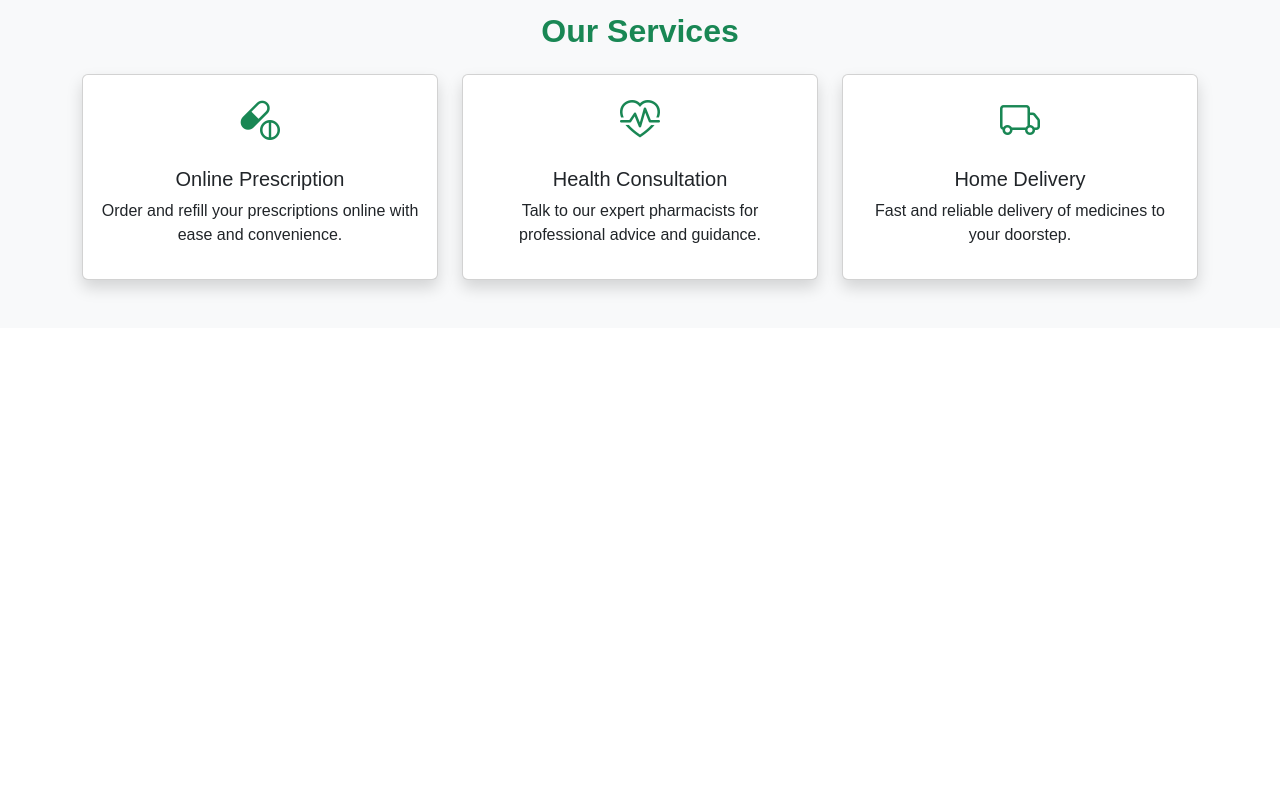
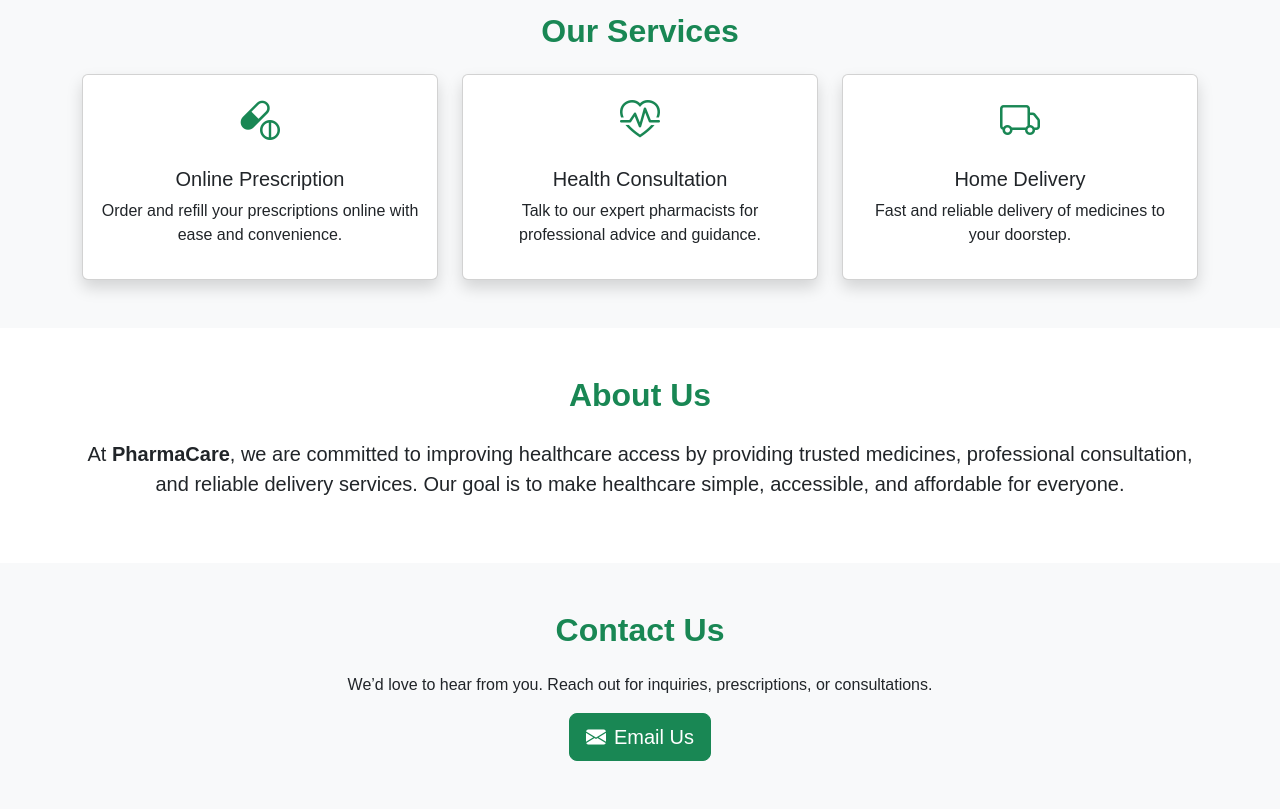
Before and after one commit to GfTechHub/Pharmacy-landing-page, a plain HTML site: page index.html in a window 1280 px wide. Shown: the part 836-1645 px from the top of the page. Before the commit the page ends 1164 px from the top, so only its background shows below. Drawn offline with nearby package versions, Linux system fonts and the light colour scheme.

Commit message:
feat: add about and contact sections with styled layout

```diff
--- a/index.html
+++ b/index.html
@@ -76,6 +76,23 @@
     </div>
   </section>
 
+  <!-- About Section -->
+  <section id="about" class="py-5">
+    <div class="container text-center">
+      <h2 class="fw-bold mb-4 text-success">About Us</h2>
+      <p class="lead">At <span class="fw-bold">PharmaCare</span>, we are committed to improving healthcare access by providing trusted medicines, professional consultation, and reliable delivery services. Our goal is to make healthcare simple, accessible, and affordable for everyone.</p>
+    </div>
+  </section>
+
+  <!-- Contact Section -->
+  <section id="contact" class="py-5 bg-light">
+    <div class="container text-center">
+      <h2 class="fw-bold mb-4 text-success">Contact Us</h2>
+      <p class="mb-3">We’d love to hear from you. Reach out for inquiries, prescriptions, or consultations.</p>
+      <a href="mailto:info@pharmacare.com" class="btn btn-success btn-lg"><i class="bi bi-envelope-fill me-2"></i>Email Us</a>
+    </div>
+  </section>
+
   <!-- Bootstrap JS -->
   <script src="https://cdn.jsdelivr.net/npm/bootstrap@5.3.3/dist/js/bootstrap.bundle.min.js"></script>
 </body>
--- a/style.css
+++ b/style.css
@@ -24,3 +24,9 @@ body {
   transform: translateY(-8px);
   box-shadow: 0 12px 24px rgba(0, 0, 0, 0.2);
 }
+
+/* Sections */
+section {
+  padding-top: 60px;
+  padding-bottom: 60px;
+}
```
